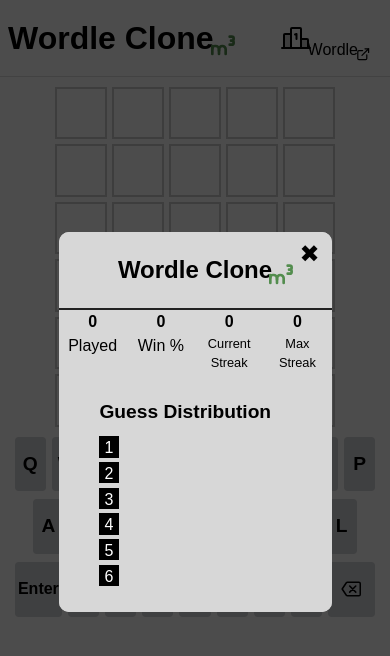
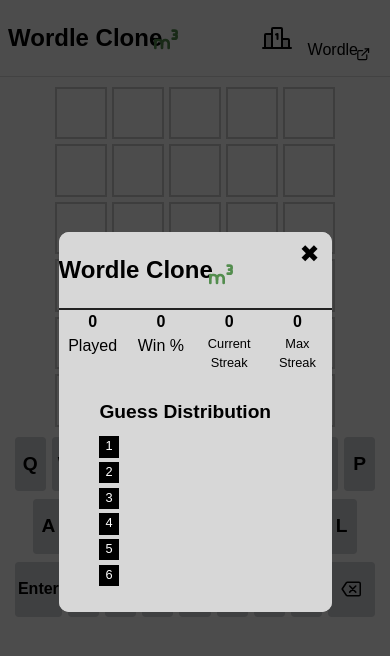
Before and after one commit to Cody-Kao/wordle-clone, a React app: page / in a window 390 px wide. Both pictures are taken after a click on the label 296 px from the left and 37 px from the top of the page. Shown: the top 656 px of the page. Built offline with nearby package versions, Linux system fonts and the light colour scheme; the HTML template or start-up script is replaced by a standard one.

Commit message:
updating: logo size for phone screen and panel RWD

```diff
--- a/src/App.tsx
+++ b/src/App.tsx
@@ -427,7 +427,7 @@
       </div>
       <div className="relative row-span-1 flex w-screen items-center border-b border-[#ddd] bg-[#fff] p-0">
         <a href="/" className="relative">
-          <h1 className="ml-2 cursor-pointer text-[2rem] font-bold text-[#000]">
+          <h1 className="phone:text-[2rem] ml-2 cursor-pointer text-[1.5rem] font-bold text-[#000]">
             Wordle Clone
           </h1>
           <TbMeterCube
@@ -438,7 +438,7 @@
         </a>
         <label
           htmlFor="displayPanelBtn"
-          className="ml-auto mr-[20%] cursor-pointer"
+          className="ml-auto mr-[25%] cursor-pointer"
         >
           <PiRankingDuotone size={"2rem"} />
         </label>
--- a/src/Componenets/Panel.tsx
+++ b/src/Componenets/Panel.tsx
@@ -44,7 +44,7 @@
             >
               &#10006;
             </button>
-            <div className="row-span-1 flex items-center justify-center bg-[#d7d7d7]">
+            <div className="phone:justify-center row-span-1 flex items-center justify-start bg-[#d7d7d7]">
               <span className="phone:text-[2.2rem] relative text-[1.5rem] font-bold md:text-[2.5rem]">
                 Wordle Clone
                 <TbMeterCube
@@ -92,7 +92,7 @@
               {/* for loop */}
               {data.winRecordOfRows.map((winGames, rowIndex) => (
                 <div className="flex h-[10%] w-[70%]" key={rowIndex}>
-                  <div className="h-[100%] w-[10%] bg-[#000] text-center align-middle text-[#fff]">
+                  <div className="phone:text-[1rem] h-[100%] w-[10%] bg-[#000] text-center align-middle text-[.8rem] text-[#fff]">
                     {rowIndex + 1}
                   </div>
                   <div
```
